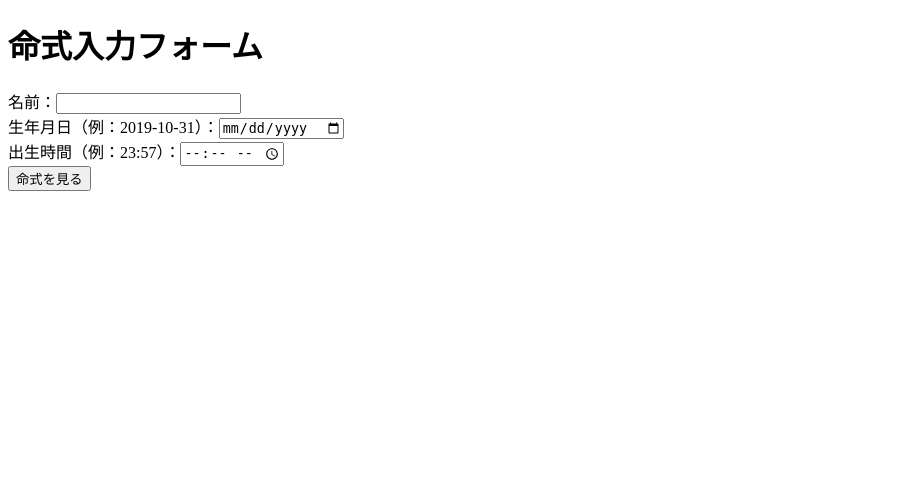
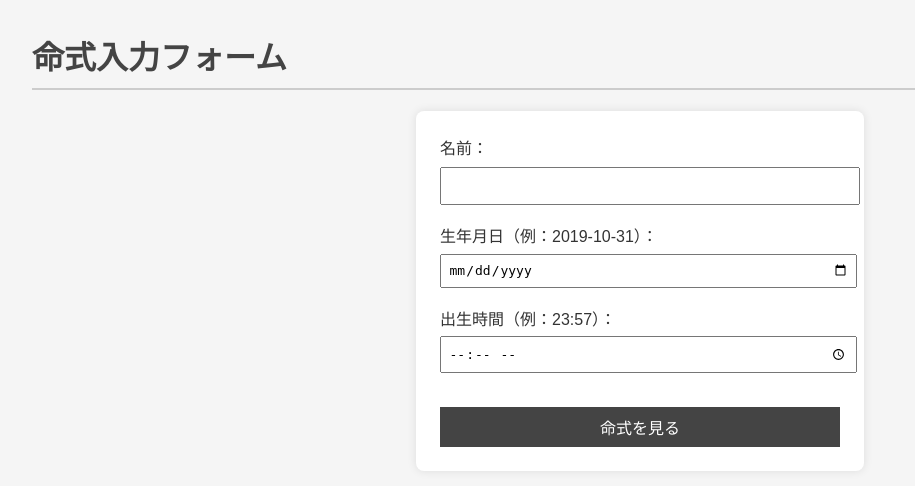
Before and after one commit to OKAGEplng/meishiki-webapp, a Flask app: page / in a window 1280 px wide. Shown: the top 486 px of the page, without its empty margins (0-915 px from the left). Run offline with Flask 3, Linux system fonts and the light colour scheme.

Commit message:
Add files via upload

```diff
--- /dev/null
+++ b/static/style.css
@@ -0,0 +1,53 @@
+body {
+    font-family: 'Hiragino Kaku Gothic ProN', sans-serif;
+    background-color: #f5f5f5;
+    margin: 2em;
+    color: #333;
+}
+
+h1, h2 {
+    color: #444;
+    border-bottom: 2px solid #ccc;
+    padding-bottom: 0.3em;
+}
+
+form {
+    background-color: white;
+    padding: 1.5em;
+    border-radius: 8px;
+    box-shadow: 0 0 10px rgba(0,0,0,0.1);
+    max-width: 400px;
+    margin: auto;
+}
+
+input, button {
+    display: block;
+    width: 100%;
+    margin-top: 0.5em;
+    padding: 0.5em;
+    font-size: 1em;
+}
+
+button {
+    background-color: #444;
+    color: white;
+    border: none;
+    cursor: pointer;
+    margin-top: 1em;
+}
+
+ul {
+    background-color: white;
+    padding: 1em;
+    border-radius: 8px;
+    box-shadow: 0 0 5px rgba(0,0,0,0.05);
+    max-width: 600px;
+    margin: 1em auto;
+    list-style: none;
+}
+
+@media screen and (max-width: 600px) {
+    body {
+        margin: 1em;
+    }
+}
--- a/templates/index.html
+++ b/templates/index.html
@@ -2,6 +2,8 @@
 <html>
 <head>
     <title>命式入力</title>
+    <link rel="stylesheet" href="/static/style.css">
+
 </head>
 <body>
     <h1>命式入力フォーム</h1>
--- a/templates/result.html
+++ b/templates/result.html
@@ -2,6 +2,8 @@
 <html>
 <head>
     <title>命式結果</title>
+    <link rel="stylesheet" href="/static/style.css">
+
 </head>
 <body>
     <h1>{{ name }} さんの命式</h1>
```
